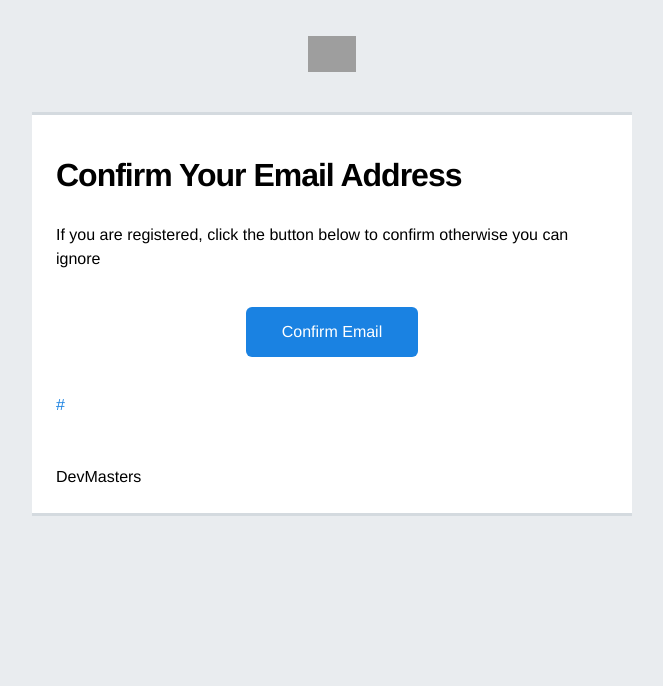
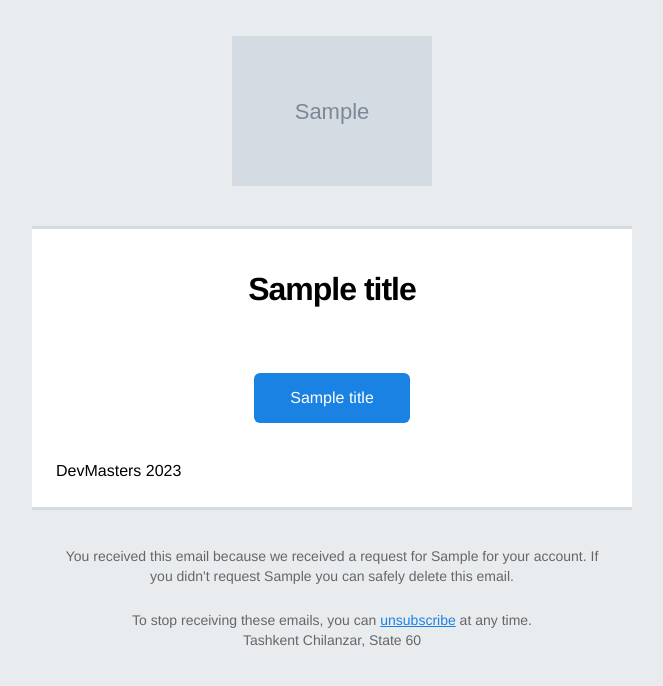
Before and after one commit to khasanjon-dev/users-chat-API, a Django app: template apps/users/templates/activation.html in a window 1280 px wide. Shown: the top 686 px of the page, without its empty margins (308-971 px from the left). Run offline with Django 4.2, Linux system fonts and the light colour scheme; the template is opened without the code that fills it: most values are stand-ins (such as "Sample title", 1, 10 or a date in 2020); grey boxes marked "Sample" are stand-in pictures; some web fonts are replaced; grey boxes are pictures that could not be loaded.

Commit message:
ready email send message

```diff
--- a/apps/shared/django/upload_images.py
+++ b/apps/shared/django/upload_images.py
@@ -1,6 +1,4 @@
 import httpx
-
-url = 'https://telegra.ph/upload'
 
 
 def upload_image(image) -> str:
@@ -13,6 +11,7 @@
 
 
 def upload_image_server(image) -> tuple:
+    url = 'https://telegra.ph/upload'
     response = httpx.post(url, files={'file': image})
     if response.status_code == 200:
         return response.json(), True
--- a/apps/users/templates/activation.html
+++ b/apps/users/templates/activation.html
@@ -124,10 +124,10 @@
             <table border="0" cellpadding="0" cellspacing="0" width="100%" style="max-width: 600px;">
                 <tr>
                     <td align="center" valign="top" style="padding: 36px 24px;">
-                        <a href="{{ base_url }}" target="_blank" style="display: inline-block;">
-                            <img src="https://telegra.ph/file/8960e1d2638bbbef9d85c.png" alt="Logo"
+                        <a href="https://chat-app.devmasters.uz" target="_blank" style="display: inline-block;">
+                            <img src="{{ logo }}" alt="Logo"
                                  border="0" width="48"
-                                 style="display: block; width: 48px; max-width: 48px; min-width: 48px;">
+                                 style="display: block; width: 200px; max-width: 200px; min-width: 200px;">
                         </a>
                     </td>
                 </tr>
@@ -151,10 +151,11 @@
             <![endif]-->
             <table border="0" cellpadding="0" cellspacing="0" width="100%" style="max-width: 600px;">
                 <tr>
-                    <td align="left" bgcolor="#ffffff"
+                    <td align="center" bgcolor="#ffffff"
                         style="padding: 36px 24px 0; font-family: 'Source Sans Pro', Helvetica, Arial, sans-serif; border-top: 3px solid #d4dadf;">
                         <h1 style="margin: 0; font-size: 32px; font-weight: 700; letter-spacing: -1px; line-height: 48px;">
-                            Confirm Your Email Address</h1>
+                            {{ title }}
+                        </h1>
                     </td>
                 </tr>
             </table>
@@ -181,9 +182,7 @@
                 <tr>
                     <td align="left" bgcolor="#ffffff"
                         style="padding: 24px; font-family: 'Source Sans Pro', Helvetica, Arial, sans-serif; font-size: 16px; line-height: 24px;">
-                        <p style="margin: 0;">
-                            If you are registered, click the button below to confirm otherwise you can ignore
-                        </p>
+                        <p align="center" style="margin: 0">{{ message }}</p>
                     </td>
                 </tr>
                 <!-- end copy -->
@@ -199,7 +198,8 @@
                                             <td align="center" bgcolor="#1a82e2" style="border-radius: 6px;">
                                                 <a href="{{ link }}" target="_blank"
                                                    style="display: inline-block; padding: 16px 36px; font-family: 'Source Sans Pro', Helvetica, Arial, sans-serif; font-size: 16px; color: #ffffff; text-decoration: none; border-radius: 6px;">
-                                                    Confirm Email</a>
+                                                    {{ title }}
+                                                </a>
                                             </td>
                                         </tr>
                                     </table>
@@ -211,21 +211,22 @@
                 <!-- end button -->
 
                 <!-- start copy -->
-                <tr>
-                    <td align="left" bgcolor="#ffffff"
-                        style="padding: 24px; font-family: 'Source Sans Pro', Helvetica, Arial, sans-serif; font-size: 16px; line-height: 24px;">
-                        <p style="margin: 0;"></p>
-                        <p style="margin: 0;"><a target="_blank">{{ base_url }}</a>
-                        </p>
-                    </td>
-                </tr>
+                {#                <tr>#}
+                {#                    <td align="left" bgcolor="#ffffff"#}
+                {#                        style="padding: 24px; font-family: 'Source Sans Pro', Helvetica, Arial, sans-serif; font-size: 16px; line-height: 24px;">#}
+                {#                        <p style="margin: 0;">If that doesn't work, copy and paste the following link in your#}
+                {#                            browser:</p>#}
+                {#                        <p style="margin: 0;"><a href="https://chat-app.devmasters.uz/" target="_blank">https://chat-app.devmasters.uz/</a>#}
+                {#                        </p>#}
+                {#                    </td>#}
+                {#                </tr>#}
                 <!-- end copy -->
 
                 <!-- start copy -->
                 <tr>
                     <td align="left" bgcolor="#ffffff"
                         style="padding: 24px; font-family: 'Source Sans Pro', Helvetica, Arial, sans-serif; font-size: 16px; line-height: 24px; border-bottom: 3px solid #d4dadf">
-                        <p style="margin: 0;">DevMasters</p>
+                        <p style="margin: 0;">DevMasters 2023</p>
                     </td>
                 </tr>
                 <!-- end copy -->
@@ -241,6 +242,46 @@
     <!-- end copy block -->
 
     <!-- start footer -->
+    <tr>
+        <td align="center" bgcolor="#e9ecef" style="padding: 24px;">
+            <!--[if (gte mso 9)|(IE)]>
+            <table align="center" border="0" cellpadding="0" cellspacing="0" width="600">
+                <tr>
+                    <td align="center" valign="top" width="600">
+            <![endif]-->
+            <table border="0" cellpadding="0" cellspacing="0" width="100%" style="max-width: 600px;">
+
+                <!-- start permission -->
+                <tr>
+                    <td align="center" bgcolor="#e9ecef"
+                        style="padding: 12px 24px; font-family: 'Source Sans Pro', Helvetica, Arial, sans-serif; font-size: 14px; line-height: 20px; color: #666;">
+                        <p style="margin: 0;">You received this email because we received a request
+                            for {{ type_request }}
+                            for your account. If you didn't request {{ type_request }} you can safely delete this
+                            email.</p>
+                    </td>
+                </tr>
+                <!-- end permission -->
+
+                <!-- start unsubscribe -->
+                <tr>
+                    <td align="center" bgcolor="#e9ecef"
+                        style="padding: 12px 24px; font-family: 'Source Sans Pro', Helvetica, Arial, sans-serif; font-size: 14px; line-height: 20px; color: #666;">
+                        <p style="margin: 0;">To stop receiving these emails, you can <a
+                                href="https://chat-app.devmasters.uz/" target="_blank">unsubscribe</a> at any time.</p>
+                        <p style="margin: 0;">Tashkent Chilanzar, State 60</p>
+                    </td>
+                </tr>
+                <!-- end unsubscribe -->
+
+            </table>
+            <!--[if (gte mso 9)|(IE)]>
+            </td>
+            </tr>
+            </table>
+            <![endif]-->
+        </td>
+    </tr>
     <!-- end footer -->
 
 </table>
```
Also changed, not shown: apps/shared/django/emails.py (+34 -60 lines), apps/users/views/user.py (+11 -10 lines), root/settings.py (+8 -4 lines).
